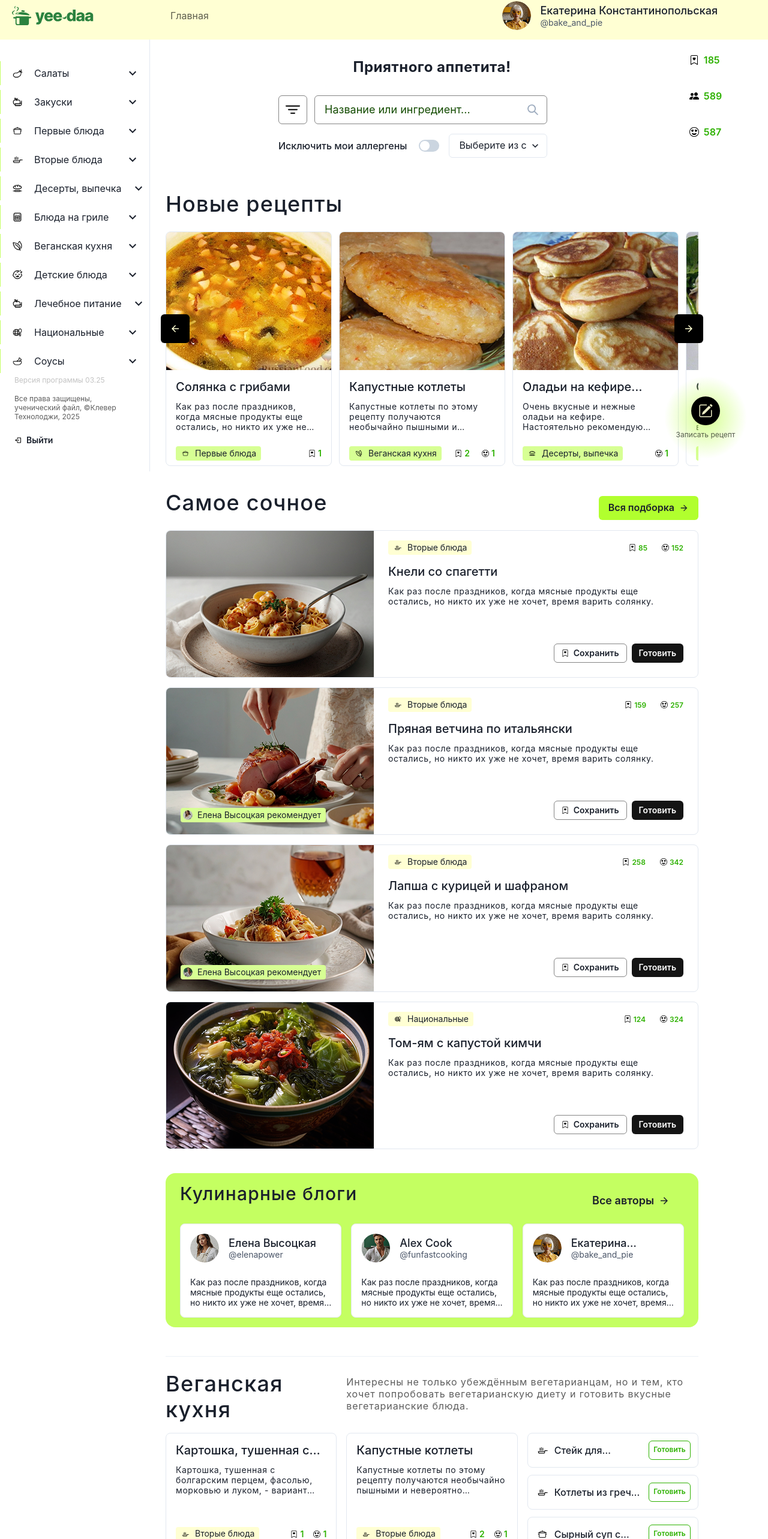
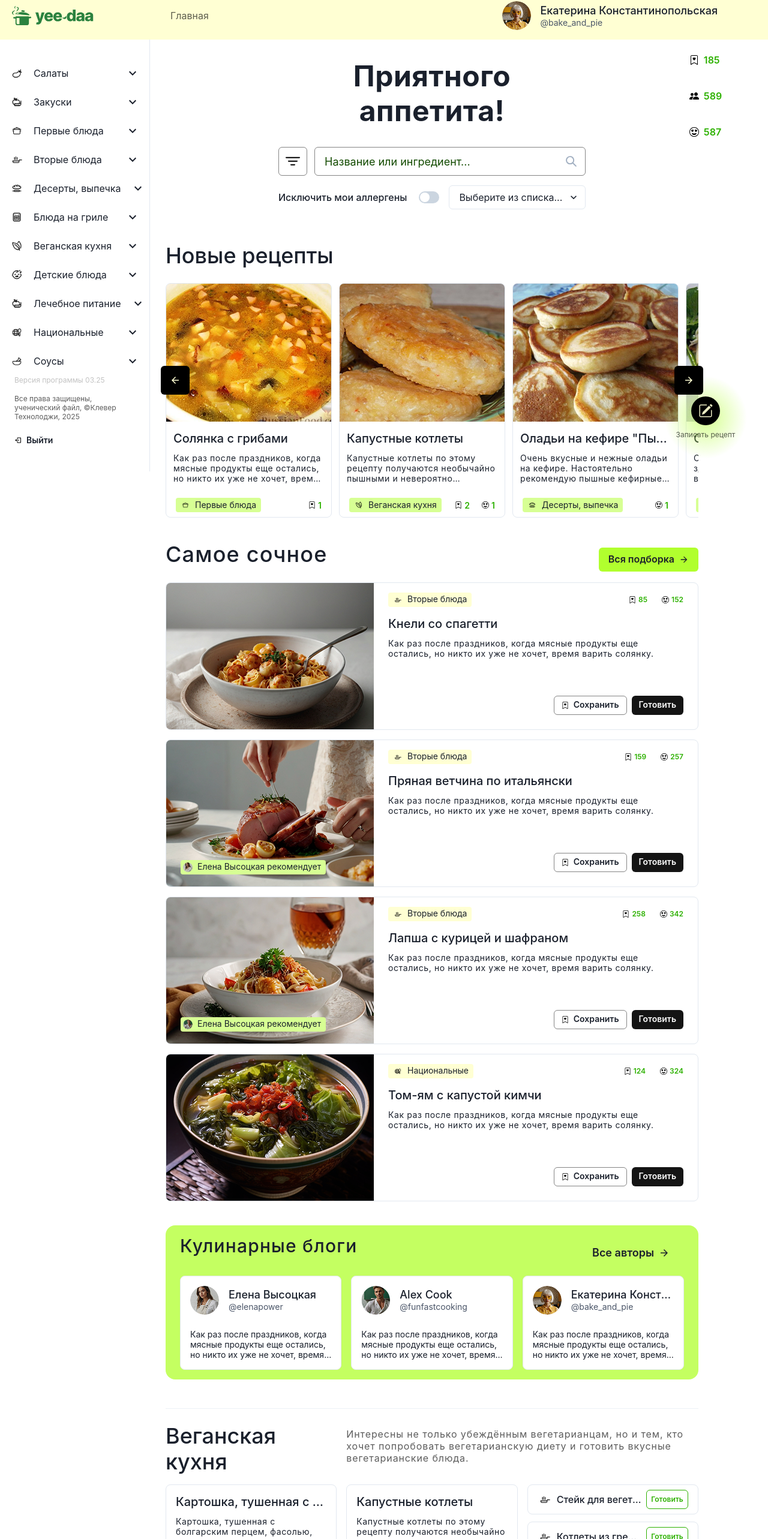
Before and after one commit to ClevertecFrontendLab/OlgaSavitsk, a React (Vite) app: page / in a window 1280 px wide. Shown: the part 14-2580 px from the top of the page at 60% size. Built offline with nearby package versions, Linux system fonts and the light colour scheme.

Commit message:
feat(*): add truncate styles

```diff
--- a/src/components/additional-block/additional-block.tsx
+++ b/src/components/additional-block/additional-block.tsx
@@ -15,7 +15,7 @@ import { FC } from 'react';
 
 import heartIcon from '~/assets/icons/heart.svg';
 import peopleIcon from '~/assets/icons/hearteyes.svg';
-import { Category, categoryMap } from '~/constants/menu.constants';
+import { Category, categoryMap, TRUNCATE_STYLES } from '~/constants/menu.constants';
 
 import { IconCounter } from '../count-icon/count-icon';
 import { CustomIcon } from '../custom-icon/custom-icon';
@@ -45,6 +45,10 @@ export const AdditionalBlock: FC<AdditionalBlockProps> = ({
 }) => {
     const titleSize = useBreakpointValue({ base: 'lg', md: 'lg', lg: 'xl', '2xl': '2xl' });
     const isMobile = useBreakpointValue({ base: true, lg: false });
+    const truncateStyles = useBreakpointValue({
+        base: {},
+        sm: TRUNCATE_STYLES,
+    });
 
     return (
         <SimpleGrid
@@ -52,12 +56,7 @@ export const AdditionalBlock: FC<AdditionalBlockProps> = ({
             spacing={{ base: 3, md: 3, lg: 4, '2xl': 6 }}
         >
             <Box gridColumn={{ base: 'span 1', md: 'span 3', lg: 'span 1', '2xl': 'span 2' }}>
-                <Heading
-                    as='h2'
-                    size={titleSize}
-                    pt={{ base: 0, lg: 6 }}
-                    letterSpacing={{ base: 0, lg: 1.3 }}
-                >
+                <Heading as='h2' size={titleSize} pt={{ base: 0, lg: 6 }}>
                     {title}
                 </Heading>
             </Box>
@@ -79,14 +78,19 @@ export const AdditionalBlock: FC<AdditionalBlockProps> = ({
             >
                 {recipiesInfo.recipies.map(({ title, content, favorites, likes, category }) => (
                     <Card
-                        w='xs'
+                        h='100%'
                         borderRadius='lg'
                         variant='outline'
                         flex={1}
                         p={{ base: 3, lg: 4, '2xl': 6 }}
                     >
                         <CardBody p={0}>
-                            <Heading as='h4' size='md' noOfLines={1}>
+                            <Heading
+                                as='h4'
+                                size={{ base: 'sm', md: 'sm', lg: 'md' }}
+                                noOfLines={1}
+                                sx={truncateStyles}
+                            >
                                 {title}
                             </Heading>
                             <Text fontSize='sm' noOfLines={3} letterSpacing={0.6} pt={3}>
@@ -94,7 +98,7 @@ export const AdditionalBlock: FC<AdditionalBlockProps> = ({
                             </Text>
                         </CardBody>
 
-                        <CardFooter justify='space-between' flexWrap='nowrap' p={0}>
+                        <CardFooter justify='space-between' flexWrap='nowrap' p={0} pt={6}>
                             <CustomTag category={category} color='lime.50' />
                             <HStack spacing={4}>
                                 <IconCounter fontSize='sm' icon={heartIcon} count={favorites} />
@@ -111,7 +115,10 @@ export const AdditionalBlock: FC<AdditionalBlockProps> = ({
             >
                 {recipiesInfo.additionalRecipes.map(({ title, category }) => (
                     <Card borderRadius='lg' variant='outline'>
-                        <CardBody px={{ base: 3, md: 3, '2xl': 6 }} py={{ base: 2, md: 2, lg: 3 }}>
+                        <CardBody
+                            px={{ base: 3, md: 3, lg: 4, '2xl': 6 }}
+                            py={{ base: 2, md: 2, lg: 2 }}
+                        >
                             <HStack>
                                 <CustomIcon
                                     icon={categoryMap[category as Category]?.icon}
@@ -119,9 +126,10 @@ export const AdditionalBlock: FC<AdditionalBlockProps> = ({
                                 />
                                 <Heading
                                     as='h4'
-                                    size={{ base: 'sm', md: '18px', '2xl': 'md' }}
+                                    size={{ base: 'sm', md: 'sm', lg: '18px', '2xl': 'md' }}
                                     noOfLines={1}
                                     flex={2}
+                                    sx={truncateStyles}
                                 >
                                     {title}
                                 </Heading>
--- a/src/components/dish-card/dish-card.tsx
+++ b/src/components/dish-card/dish-card.tsx
@@ -19,6 +19,7 @@ import { FC } from 'react';
 
 import heartIcon from '~/assets/icons/heart.svg';
 import peopleIcon from '~/assets/icons/hearteyes.svg';
+import { TRUNCATE_STYLES } from '~/constants/menu.constants';
 
 import { IconCounter } from '../count-icon/count-icon';
 import { CustomIcon } from '../custom-icon/custom-icon';
@@ -35,6 +36,11 @@ export const DishCard: FC<Recipie> = ({
     recommended,
 }) => {
     const isMobile = useBreakpointValue({ base: true, lg: false });
+    const truncateStyles = useBreakpointValue({
+        base: {},
+        lg: {},
+        '2xl': TRUNCATE_STYLES,
+    });
 
     return (
         <Card
@@ -82,6 +88,8 @@ export const DishCard: FC<Recipie> = ({
                         size={{ base: 'sm', lg: 'md' }}
                         fontWeight={500}
                         noOfLines={isMobile ? 2 : 1}
+                        maxW={{ base: 'auto', '2xl': 280 }}
+                        sx={truncateStyles}
                     >
                         {title}
                     </Heading>
@@ -92,7 +100,7 @@ export const DishCard: FC<Recipie> = ({
                     )}
                 </CardBody>
 
-                <CardFooter justifyContent='end' gap={2} p={{ base: 1, md: 1, lg: 6 }}>
+                <CardFooter justifyContent='end' gap={2} p={{ base: 1, md: 2, lg: 6 }}>
                     {isMobile ? (
                         <IconButton
                             aria-label='save'
--- a/src/components/filter/filter.tsx
+++ b/src/components/filter/filter.tsx
@@ -17,7 +17,7 @@ import filterIcon from '~/assets/icons/filter.svg';
 import { CustomIcon } from '../custom-icon/custom-icon';
 
 export const Filter = () => (
-    <Stack spacing={4} pt={{ base: 4, lg: 8 }} maxW={{ sm: '100%', md: 448 }} w='full'>
+    <Stack spacing={4} pt={{ base: 4, lg: 8 }} maxW={{ sm: '100%', md: 448, lg: 'full' }} w='full'>
         <HStack spacing={3}>
             <IconButton
                 aria-label='Sort'
--- a/src/components/main-layout/components/footer/footer.tsx
+++ b/src/components/main-layout/components/footer/footer.tsx
@@ -11,9 +11,12 @@ import classes from './index.module.css';
 export const FooterComponent = () => (
     <Show below='md'>
         <Box
+            position='fixed'
+            bottom={0}
             display={{ base: 'flex', md: 'flex', '2xl': 'none' }}
             pt={6}
             data-test-id={DATA_TEST_ID.footer}
+            w='full'
         >
             <HStack className={classes.footer} bg='lime.50'>
                 <VStack
--- a/src/components/main-layout/components/sidebar/sidebar.tsx
+++ b/src/components/main-layout/components/sidebar/sidebar.tsx
@@ -46,23 +46,25 @@ export const SideBar = () => {
         >
             <Flex direction='column' h='full'>
                 <VStack align='stretch' flex={1} className={classes.active}>
-                    {menuItems.map(({ route: path, subItems, id, ...item }) => (
-                        <Box key={id}>
+                    {menuItems.map(({ route: path, subItems, dataTestId, id, ...item }) => (
+                        <Box key={id} data-test-id={dataTestId}>
                             <NavItem
                                 href={`${RoutePath.veganPage}/0`}
                                 isOpen={openState[id]}
+                                dataTestId={dataTestId}
                                 rightIcon
                                 onClick={() => handleMenuItem(id)}
                                 {...item}
                             />
                             <Collapse in={openState[id]} animateOpacity>
-                                <VStack pl='8' align='stretch' spacing='1'>
+                                <VStack pl='8' align='stretch' spacing='2' pt={2}>
                                     {subItems?.map(({ title, route }) => (
                                         <NavItem
                                             key={route}
                                             href={`${path}/${route}`}
                                             label={title}
                                             active={title === active}
+                                            isSubmenu
                                             onClick={() => setActive(title)}
                                         />
                                     ))}
--- a/src/components/nav-item/index.module.css
+++ b/src/components/nav-item/index.module.css
@@ -7,11 +7,13 @@
 }
 
 .navitemborder {
+    padding: 2px 10px;
     border-left: 1px solid;
     border-color: var(--chakra-colors-lime-300);
 }
 
 .navitemborderactive {
+    font-weight: 700;
     border-left-width: 8px;
     margin-left: -8px;
     border-color: var(--chakra-colors-lime-300);
@@ -21,3 +23,7 @@
     border-left-width: 1px;
     margin-left: -1px;
 }
+
+.openItem {
+    background: var(--chakra-colors-lime-100);
+}
--- a/src/components/nav-item/nav-item.tsx
+++ b/src/components/nav-item/nav-item.tsx
@@ -13,6 +13,7 @@ type NavItemProps = {
     isOpen?: boolean;
     active?: boolean;
     dataTestId?: string;
+    isSubmenu?: boolean;
     onClick?: () => void;
 } & ChakraProps;
 
@@ -23,11 +24,12 @@ export const NavItem: FC<NavItemProps> = ({
     rightIcon,
     isOpen,
     active,
+    isSubmenu,
     onClick,
 }) => (
     <NavLink to={href || '#'} style={{ textDecoration: 'none' }} onClick={onClick}>
         <Flex
-            className={`${classes.navitem} ${classes.navitemborder} ${active ? `${classes.navitemborderactive}` : `${classes.navitemborder}`}`}
+            className={`${classes.navitem} ${isSubmenu ? classes.navitemborder : undefined} ${isOpen ? classes.openItem : classes.navitem} ${active ? `${classes.navitemborderactive}` : undefined}`}
             _hover={{
                 bg: 'lime.50',
                 color: 'black',
--- a/src/components/pages/main-page/blog-card/blog-card.tsx
+++ b/src/components/pages/main-page/blog-card/blog-card.tsx
@@ -1,19 +1,36 @@
 import { Avatar, Box, Card, Flex, Heading, Text, useBreakpointValue } from '@chakra-ui/react';
 import { FC } from 'react';
+
+import { TRUNCATE_STYLES } from '~/constants/menu.constants';
 
 import { Blog } from '../helpers';
 
 export const BlogCard: FC<Blog> = ({ id, avatar, username, name, content }) => {
     const isMobile = useBreakpointValue({ base: true, lg: false });
+    const truncateStyles = useBreakpointValue({
+        base: {},
+        md: TRUNCATE_STYLES,
+    });
 
     return (
-        <Card key={id} borderRadius='lg' p={{ base: 4, md: 4, '2xl': 6 }} variant='outline'>
+        <Card
+            key={id}
+            borderRadius='lg'
+            p={{ base: 4, md: 4, '2xl': 6 }}
+            variant='outline'
+            overflow='hidden'
+        >
             <Flex pb={{ base: 4, md: 2, lg: 6 }}>
                 <Flex flex='1' gap='4' alignItems='center'>
                     <Avatar size={{ base: 'sm', lg: 'md' }} name={username} src={avatar} />
 
                     <Box>
-                        <Heading fontSize={isMobile ? 16 : 18} noOfLines={1} fontWeight={500}>
+                        <Heading
+                            fontSize={isMobile ? 16 : 18}
+                            fontWeight={500}
+                            sx={truncateStyles}
+                            maxW={{ base: 'auto', md: 154, lg: 174 }}
+                        >
                             {name}
                         </Heading>
                         <Text color='gray.600' fontSize={isMobile ? 12 : 14}>
--- a/src/components/pages/main-page/main-page.tsx
+++ b/src/components/pages/main-page/main-page.tsx
@@ -6,6 +6,7 @@ import {
     Flex,
     Heading,
     HStack,
+    Show,
     Spacer,
     Stack,
     useBreakpointValue,
@@ -25,7 +26,7 @@ import { additionalInfo, Blog, blogPosts, recipies, sliders } from './helpers';
 
 export const MainPage = () => {
     const navigate = useNavigate();
-    const headingSize = useBreakpointValue({ base: 'lg', md: 'lg', lg: '2xl', '2xl': '2xl' });
+    const headingSize = useBreakpointValue({ base: 24, md: 24, lg: 48, '2xl': 48 });
     const titleSize = useBreakpointValue({ base: 'lg', md: 'md', lg: 'xl', '2xl': '2xl' });
     const titleBlog = useBreakpointValue({ base: 'lg', md: 'md', lg: 'lg', '2xl': 'xl' });
     const isMobile = useBreakpointValue({ base: true, lg: false });
@@ -57,19 +58,18 @@ export const MainPage = () => {
                     Самое сочное
                 </Heading>
                 <Spacer />
-                <Box order={{ base: 2, md: 2, lg: 0, '2xl': 0 }}>
+                <Show above='lg'>
                     <Button
+                        display={isMobile ? 'none' : 'flex'}
                         size={{ base: 'md', lg: 'md', '2xl': 'lg' }}
                         rightIcon={<ArrowForwardIcon />}
                         bg='lime.400'
                         onClick={() => navigate(RoutePath.delicious)}
-                        data-test-id={
-                            isMobile ? DATA_TEST_ID.juiciestLinkMobile : DATA_TEST_ID.juiciestLink
-                        }
+                        data-test-id={DATA_TEST_ID.juiciestLink}
                     >
                         Вся подборка
                     </Button>
-                </Box>
+                </Show>
                 <Flex flexDirection='row' flexWrap='wrap' gap={{ base: 3, md: 4, lg: 4, '2xl': 6 }}>
                     {recipies.map((recipe, index) => (
                         <Fragment key={index}>
@@ -77,6 +77,16 @@ export const MainPage = () => {
                         </Fragment>
                     ))}
                 </Flex>
+                <Button
+                    display={isMobile ? 'flex' : 'none'}
+                    size={{ base: 'md', lg: 'md', '2xl': 'lg' }}
+                    rightIcon={<ArrowForwardIcon />}
+                    bg='lime.400'
+                    onClick={() => navigate(RoutePath.delicious)}
+                    data-test-id={DATA_TEST_ID.juiciestLinkMobile}
+                >
+                    Вся подборка
+                </Button>
             </HStack>
 
             <Box pt={isMobile ? 8 : 10}>
--- a/src/components/pages/main-page/slider/slider-card.tsx
+++ b/src/components/pages/main-page/slider/slider-card.tsx
@@ -12,6 +12,7 @@ import { FC } from 'react';
 
 import heartIcon from '~/assets/icons/heart.svg';
 import peopleIcon from '~/assets/icons/hearteyes.svg';
+import { TRUNCATE_STYLES } from '~/constants/menu.constants';
 
 import { IconCounter } from '../../../count-icon/count-icon';
 import { CustomTag } from '../../../custom-tag/custom-tag';
@@ -36,20 +37,21 @@ export const SliderCard: FC<SliderCardProps> = ({
     const isMobile = useBreakpointValue({ base: true, lg: false });
     const sliderWidth = useBreakpointValue({ base: '158px', lg: '277px', '2xl': '322px' });
     const imageHeight = useBreakpointValue({ base: '128px', lg: '230px' });
+    const truncateStyles = useBreakpointValue({
+        base: {},
+        lg: TRUNCATE_STYLES,
+    });
 
     return (
         <Card w={sliderWidth} borderRadius='lg' overflow='hidden' variant='outline' h='full'>
             <Image objectFit='cover' src={image} height={imageHeight} alt='recipe' />
-            <CardBody
-                px={{ base: 2, md: 2, lg: 4, '2xl': 6 }}
-                py={{ base: 2, lg: 4 }}
-                pb={{ base: 0, lg: 4 }}
-            >
+            <CardBody px={{ base: 2, md: 2, lg: 3, '2xl': 6 }} py={{ base: 2, lg: 4 }}>
                 <Heading
                     as='h4'
-                    size={{ base: 'md', lg: 'md' }}
+                    size={{ base: 'md', md: 'sm', lg: 'md' }}
                     fontWeight={500}
                     noOfLines={isMobile ? 2 : 1}
+                    sx={truncateStyles}
                 >
                     {title}
                 </Heading>
--- a/src/components/pages/main-page/slider/slider.tsx
+++ b/src/components/pages/main-page/slider/slider.tsx
@@ -14,15 +14,11 @@ export const Slider: FC<SliderProps> = ({ sliders }) => {
     const side = useBreakpointValue({ base: '30%', md: '-8px' });
     const isMobile = useBreakpointValue({ base: true, lg: false });
     const titleSize = useBreakpointValue({ base: 'lg', md: 'md', lg: 'xl', '2xl': '2xl' });
+    const sliderWidth = useBreakpointValue({ base: 344, sm: 344, md: '100%' });
 
     return (
         <Box position='relative'>
-            <Heading
-                as='h2'
-                size={titleSize}
-                pb={{ base: 2, lg: 6 }}
-                letterSpacing={{ base: 0, md: 1.2 }}
-            >
+            <Heading as='h2' size={titleSize} pb={{ base: 2, lg: 6 }}>
                 Новые рецепты
             </Heading>
             {!isMobile && (
@@ -51,7 +47,7 @@ export const Slider: FC<SliderProps> = ({ sliders }) => {
                     />
                 </>
             )}
-            <HStack overflow='hidden' align='stretch'>
+            <HStack overflow='hidden' align='stretch' maxW={sliderWidth} w='fit-content'>
                 <HStack spacing={{ base: 3, lg: 3, '2xl': 6 }}>
                     {sliders.map((slide, index) => (
                         <SliderCard key={index} {...slide} />
--- a/src/constants/menu.constants.tsx
+++ b/src/constants/menu.constants.tsx
@@ -121,3 +121,11 @@ export const menuItems = Object.values(Category).map((categoryId) => ({
     dataTestId: categoryMap[categoryId].dataTestId,
     subItems: subMenus[categoryId],
 }));
+
+export const TRUNCATE_STYLES = {
+    whiteSpace: 'nowrap',
+    overflow: 'hidden',
+    textOverflow: 'ellipsis',
+    maxWidth: 'auto',
+    display: 'block',
+};
```
